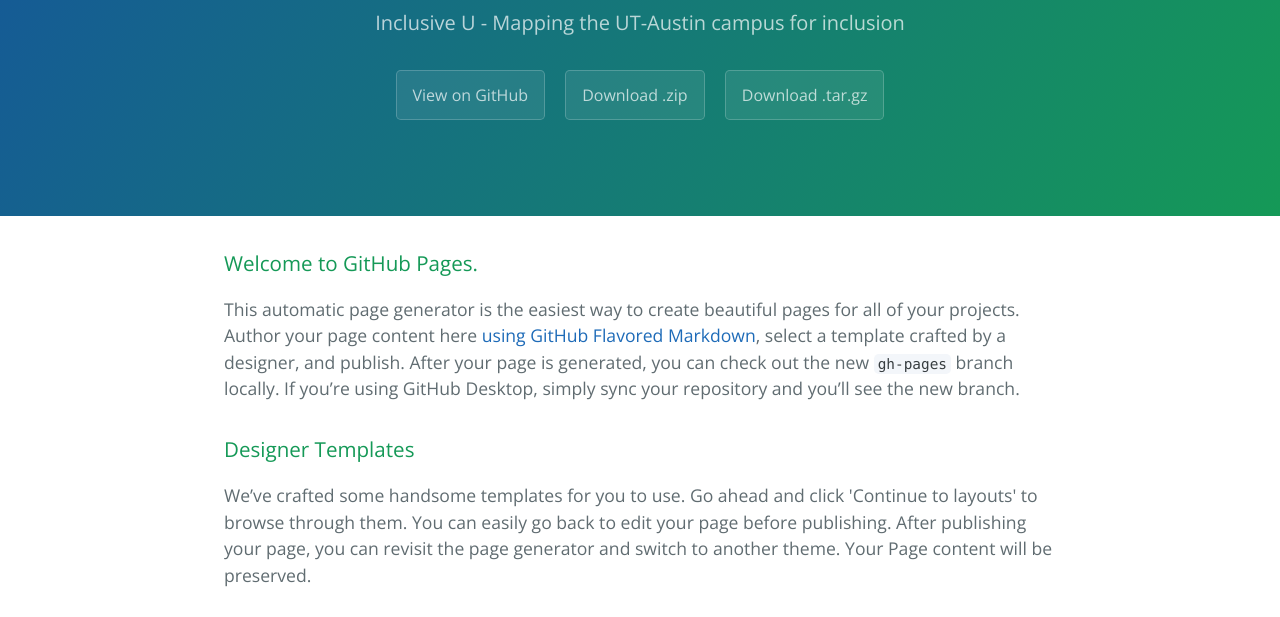
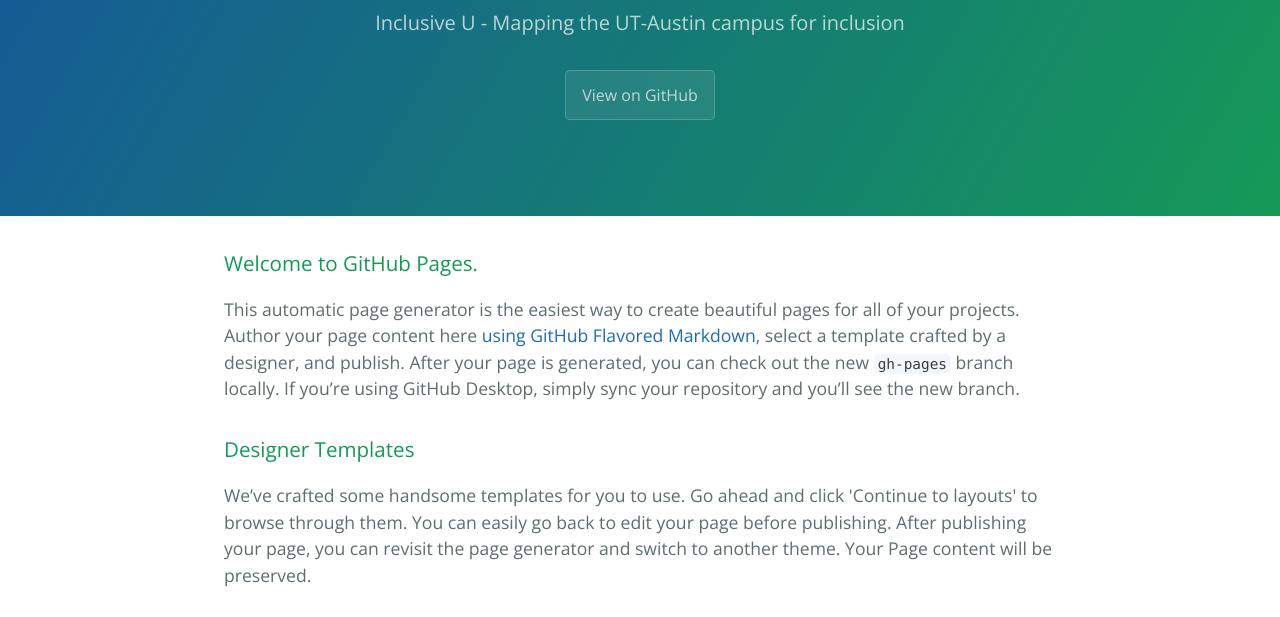
Before and after one commit to UT-DDCE/inclusive-u, a plain HTML site: page index.html in a window 1280 px wide. Shown: the part 167-784 px from the top of the page. Drawn offline with nearby package versions, Linux system fonts and the light colour scheme.

Commit message:
Update index.html

```diff
--- a/index.html
+++ b/index.html
@@ -14,8 +14,6 @@
       <h1 class="project-name">Inclusive-u</h1>
       <h2 class="project-tagline">Inclusive U - Mapping the UT-Austin campus for inclusion</h2>
       <a href="https://github.com/UT-DDCE/inclusive-u" class="btn">View on GitHub</a>
-      <a href="https://github.com/UT-DDCE/inclusive-u/zipball/master" class="btn">Download .zip</a>
-      <a href="https://github.com/UT-DDCE/inclusive-u/tarball/master" class="btn">Download .tar.gz</a>
     </section>
 
     <section class="main-content">
```
